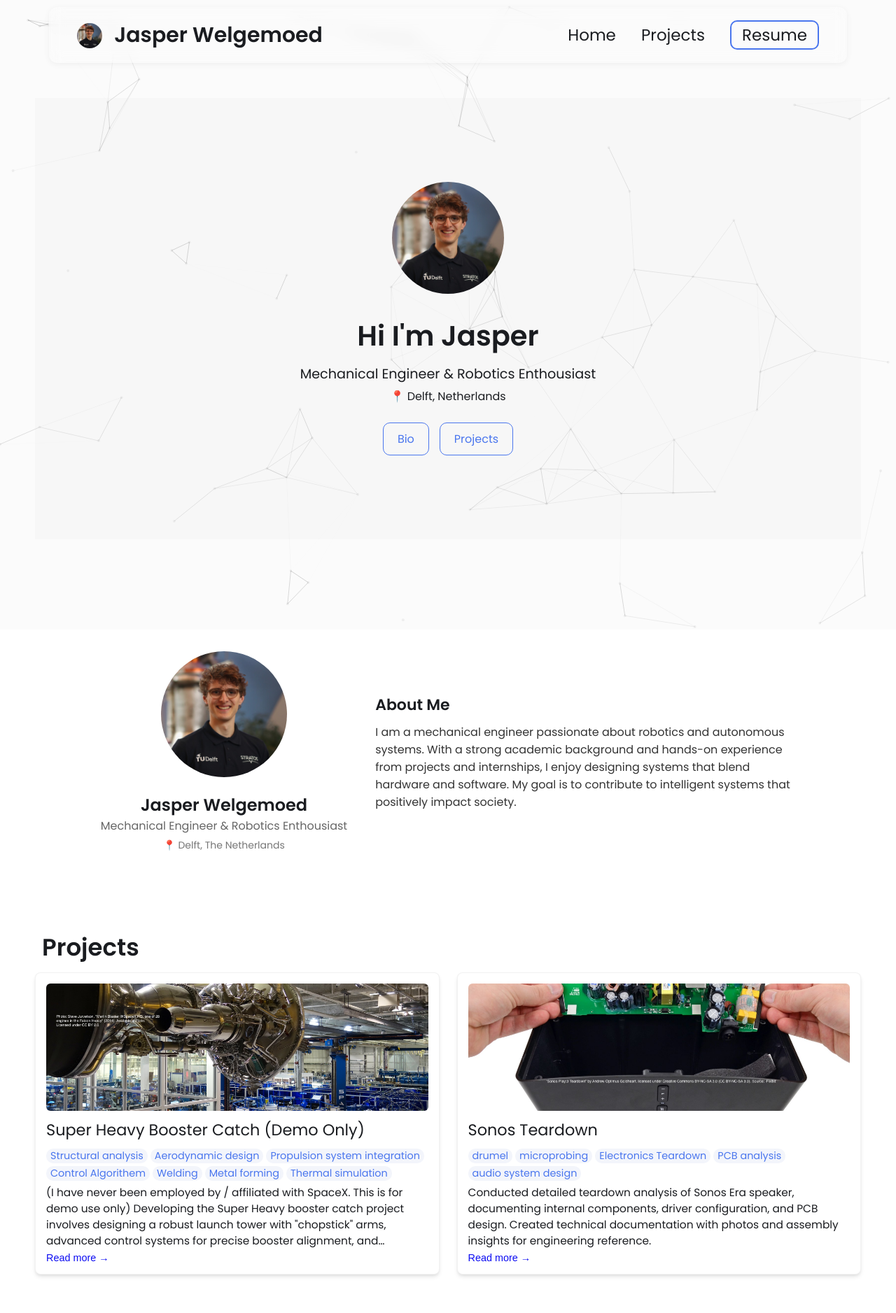
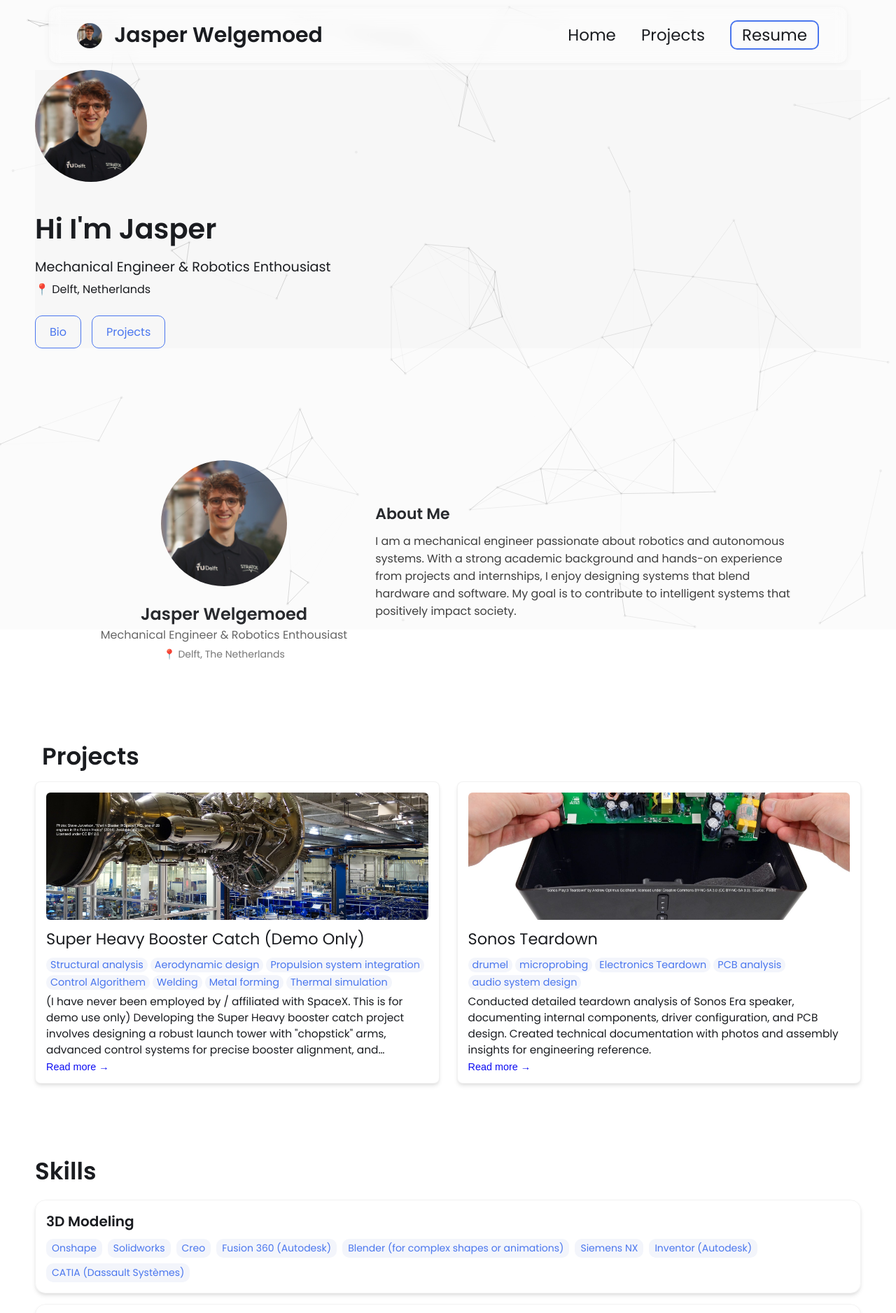
Before and after one commit to jasperwelgemoed/jasperwelgemoed.github.io, a Jekyll site: the page built from index.html, in a window 1280 px wide. Shown: the top 1877 px of the page at 70% size. Built offline with Jekyll 4.4.1, drawn with Linux system fonts in a browser that asks for light colours.

Commit message:
Update styles.css

```diff
--- a/css/styles.css
+++ b/css/styles.css
@@ -153,7 +153,7 @@ nav .mobile-nav {
 
 
 /* SECTION 1: Hero */
-.hero-section {
+/*.hero-section {
     padding: 0 50px;
     margin: 50px 0;
     display: flex;  /* This makes .hero-section a flex container */
```
